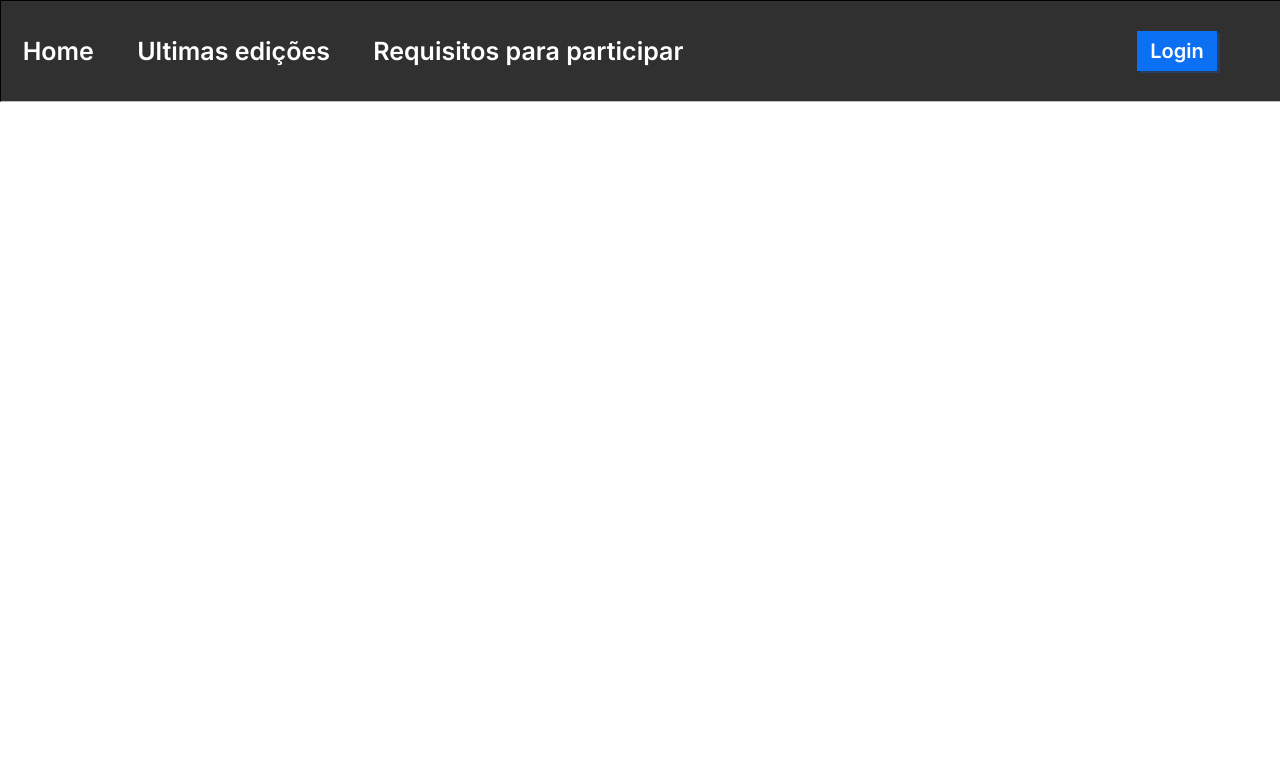
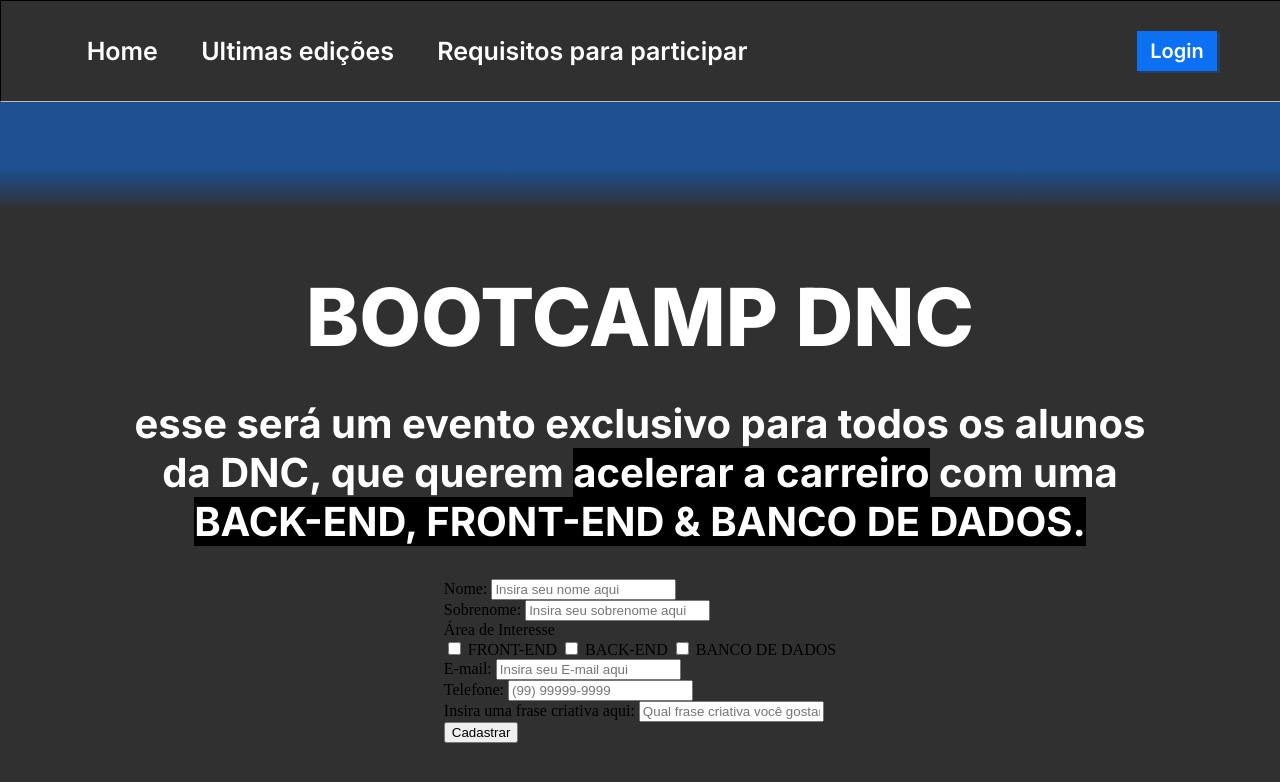
Before and after one commit to Lucassramon/Bootcamp-DNC, a plain HTML site: page index.html in a window 1280 px wide. Drawn offline with Linux system fonts and the light colour scheme.

Commit message:
atualização do nosso projeto

```diff
--- a/estilo.css
+++ b/estilo.css
@@ -0,0 +1,98 @@
+/*importação de fonte*/
+@import url('https://fonts.googleapis.com/css2?family=Inter:ital,opsz,wght@0,14..32,100..900;1,14..32,100..900&display=swap');
+
+:root{
+    --azul-dnc:  #0c70f2;
+    --preto-dnc: #303030;
+    --cinza-houver: #c9c9c9;
+
+    --fonte-padrao: 'Inter';
+}
+body {
+      margin:0px;  /*margem Externa */
+      padding:0px; /* Margem Interna */
+
+      background: linear-gradient(180deg, rgba(12,112,242,0.5) 19.91%, rgba(12,112,242,0) 24.84%) #303030;
+
+      background-repeat: no-repeat;
+}
+
+/*menu de navegação Principal*/
+   #principal{
+       width: 100%;
+       height: 100px;
+       border: 01px solid black;
+       background-color: var(--preto-dnc);
+
+      display: flex;
+      justify-content: space-between;
+      align-items: center;
+      border-bottom: 1px solid #bababa;
+    }
+
+#menu{
+       display: flex;
+       width: 55%;
+       justify-content: space-around;
+      align-items: center;
+
+      margin-left: 5%;
+}
+#principal div a{
+      font-family: 'inter' ;
+       font-size: 25px;
+      font-weight: 600;
+      color: white;
+      text-decoration: none;
+}
+#principal div a:hover {
+       color: blue;
+}
+#principal button{
+     margin-right: 5%;
+     background-color: #0C70F2;
+     border: 0px;
+
+     height: 40px;
+     width: 80px;
+
+     font-family: 'inter';
+     font-size: 20px;
+     font-weight: 600;
+     color: white;
+
+      box-shadow: 3px 2px rgba(12, 112, 242, 0.25);
+     cursor: pointer;
+}
+
+/* Seção Principal do site */
+section{
+    display: flex;
+    flex-direction: column;
+
+    align-items: center;
+    margin-top: 100px;
+    margin-bottom: 100px;
+}
+       header {
+        color: white;
+        font-family: var(--fonte-padrao);
+       }
+        header h1{
+            text-transform: uppercase;
+            font-size: 80px;
+            font-weight: 800;
+            text-align: center;
+
+            margin-bottom: 20px;
+             }
+             header h2{
+                text-align: center;
+                font-size: 40px;
+                font-weight: 700;
+             }
+             header .invert{
+                background-color: black;
+                font-weight: bold;
+                padding: spx;
+             }
--- a/index.html
+++ b/index.html
@@ -4,57 +4,7 @@
     <meta charset="UTF-8">
     <meta name="viewport" content="width=device-width, initial-scale=1.0">
     <title>Bootcamp DNC</title>
-    <style>
-
- @import url('https://fonts.googleapis.com/css2?family=Inter:ital,opsz,wght@0,14..32,100..900;1,14..32,100..900&display=swap');
-body {
-    margin:0px;  /*margem Externa */
-    padding:0px; /* Margem Interna */
-}
-   #principal{
-    width: 100%;
-    height: 100px;
-    border: 01px solid black;
-    background-color: #303030;
-
-   display: flex;
-   justify-content: space-between;
-   align-items: center;
-   border-bottom: 1px solid #bababa;
-
-}
-#menu{
-    display: flex;
-    width: 55%;
-    justify-content: space-around;
-    align-items: center;
-}
-#principal div a{
-    font-family: 'inter' ;
-    font-size: 25px;
-    font-weight: 600;
-    color: white;
-    text-decoration: none;
-}
-#principal div a:hover {
-    color: blue;
-}
-#principal button{
-margin-right: 5%;
-background-color: #0C70F2;
-border: 0px;
-
-height: 40px;
-width: 80px;
-
-font-family: 'inter';
-font-size: 20px;
-font-weight: 600;
-color: white;
-
-box-shadow: 3px 2px rgba(12, 112, 242, 0.25);
-}
-    </style>
+    <link rel="stylesheet" href="estilo.css">
 </head>
 <body>
     <nav id="principal">
@@ -66,5 +16,60 @@
         </div>
         <button>Login</button>
     </nav>
+     <section>
+      <header>
+        <h1>Bootcamp DNC</h1>
+
+        <h2>
+            esse será um evento exclusivo para todos os alunos
+            <br>da <b>DNC</b>, que querem <span class="invert">acelerar a carreiro</span> com uma
+            <br><span class="invert">BACK-END, FRONT-END & BANCO DE DADOS.</span>
+        </h2>
+
+      </header>
+       <form>
+        <div class="form-group">
+            <label>Nome:</label>
+            <input type="text" placeholder="Insira seu nome aqui">
+        </div>
+
+        <div class="form-group">
+            <label>Sobrenome:</label>
+            <input type="text" placeholder="Insira seu sobrenome aqui">
+        </div>
+
+        <div class="form-group">
+            <label>Área de Interesse</label>
+            <div class="checkbox-itens">
+                 <input type="checkbox" value="front">
+                 <label>FRONT-END</label>
+
+                 <input type="checkbox" value="Back">
+                 <label>BACK-END</label>
+
+                 <input type="checkbox" value="Banco de dados">
+                 <label>BANCO DE DADOS</label>
+
+            </div>
+
+             <div class="form-group">
+                  <label>E-mail:</label>
+                  <input type="email" placeholder="Insira seu E-mail aqui">
+             </div>
+
+            <div class="form-group">
+            <label>Telefone:</label>
+            <input type="text" placeholder="(99) 99999-9999">
+        </div>
+
+        <div class="form-group">
+            <label>Insira uma frase criativa aqui:</label>
+            <input type="text" placeholder="Qual frase criativa você gostaria de falar? :)">
+        </div>
+
+            <input type="submit"  value="Cadastrar">
+       </form>
+     </section>
+
 </body>
 </html>
```
